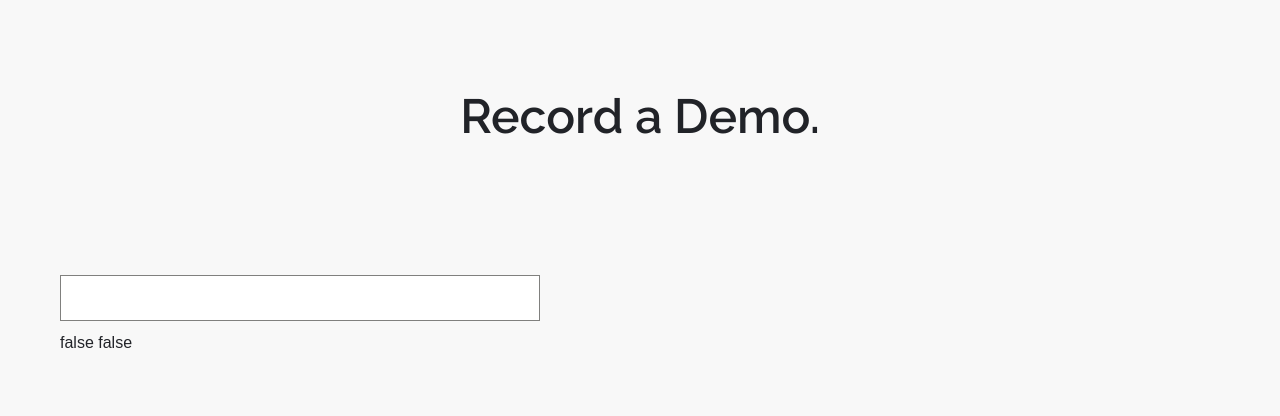
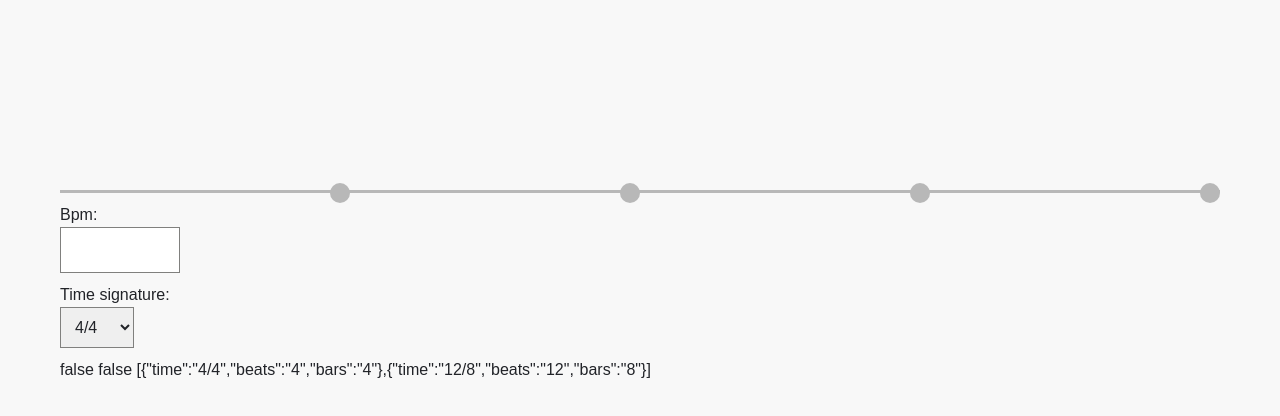
Before and after one commit to liamtarpey/songwriting, a website: page index.html in a window 1280 px wide. Drawn offline with Linux system fonts and the light colour scheme.

Commit message:
started implementation of time signatures

```diff
--- a/dev/js/directives/sw-metronome.js
+++ b/dev/js/directives/sw-metronome.js
@@ -8,12 +8,15 @@
 
     	restrict: 'A',
     	templateUrl: 'ng-views/metronome.html',
-
         link : function(scope, element, attrs) {
 
 			// Scope variables
-			scope.run     = false;
-			scope.pulsing = false;
+			scope.run            = false;
+			scope.pulsing        = false;
+			scope.timeSignatures = [
+				{time: "4/4", beats: "4", bars: "4" },
+				{time: "12/8", beats: "12", bars: "8" }
+			];
 
 			// Run metronome
 			scope.click = function() {
--- a/dev/sass/partials/globals/_forms.scss
+++ b/dev/sass/partials/globals/_forms.scss
@@ -45,7 +45,6 @@ textarea {
 input[type="text"],
 input[type="date"],
 input[type="email"],
-input[type="number"],
 input[type="search"],
 input[type="password"] {
 
@@ -56,7 +55,20 @@ input[type="password"] {
 
 }
 
-select,
+input[type="number"] {
+
+	max-width: 120px;
+	display: block;
+	width: 100%;
+	padding: $baseline/2;
+}
+
+select {
+
+	display: block;
+	padding: $baseline/2;
+}
+
 textarea {
 
 	display: block;
--- a/dev/sass/variables/_theme.scss
+++ b/dev/sass/variables/_theme.scss
@@ -18,7 +18,7 @@
 	$col-grey		: #80807e;
 	$col-altgrey	: #ededeb;
 	$col-lightgrey	: #f8f8f8;
-	$col-darkgrey	: #8F8F8F;
+	$col-darkgrey	: #B8B8B8;
 	$col-red 		: #D13E36;
 	$col-green		: #17AD8A;
 	$col-blue		: #2B78C4;
--- a/dev/views/song/partials/metronome.scss
+++ b/dev/views/song/partials/metronome.scss
@@ -22,4 +22,42 @@
 			background: green;
 		}
 	}
+
+	.timeline {
+
+		width: 100%;
+		@include cf;
+
+		li {
+
+			width: 25%;
+			background: $col-darkgrey;
+			height: 3px;
+			float: left;
+			position: relative;
+
+			&:before {
+
+				content: '';
+				background: $col-red;
+				position: absolute;
+				bottom: 0;
+				left: 0;
+				width: 0;
+				height: 3px;
+			}
+
+			&:after {
+
+				content: '';
+				background: $col-darkgrey;
+				width: 20px;
+				height: 20px;
+				border-radius: 50%;
+				position: absolute;
+				bottom: -10px;
+				right: 0;
+			}
+		}
+	}
 }
--- a/index.html
+++ b/index.html
@@ -19,7 +19,7 @@
 
         <div class="wrapper">
             <header class="app-header">
-                <h1>Record a Demo.</h1>
+                <!-- <h1>Record a Demo.</h1> -->
             </header>
 
             <ng-view></ng-view>
--- a/ng-views/metronome.html
+++ b/ng-views/metronome.html
@@ -1,11 +1,34 @@
+
 
 
 <div ng-class="{active:pulsing}" class="pulser"></div>
+
+<ul class="timeline">
+	<li></li>
+	<li></li>
+	<li></li>
+	<li></li>
+</ul>
+
 <form action="">
-	<input type="number" min-length="2" max-length="3" ng-model="bpm">
+	<label for="tempo">Bpm:</label>
+	<input type="number" min-length="2" max-length="3" ng-model="bpm" name="tempo" id="tempo">
+	<label for="time-signature">Time signature:</label>
+	<select name="time-signature"  id="time-signature">
+		<option value=""
+				ng-repeat="timeSig in timeSignatures"
+				beats="{{timeSig.beats}}"
+				bars="{{timeSig.bars}}">
+				{{timeSig.time}}
+		</option>
+	</select>
 	<button ng-click="click()" ng-if="bpm" ng-class="{active:running}" class="metronome-start">Start</button>
 </form>
 
 {{run}}
 {{bpm}}
 {{pulsing}}
+{{timeSignature}}
+{{timeSignatures}}
+{{beats}}
+{{bars}}
```
Also changed, not shown: dev/views/song/partials/metronome.html (+31 -2 lines), assets/css/styles.css, assets/js/main.js, assets/js/main.min.js.
